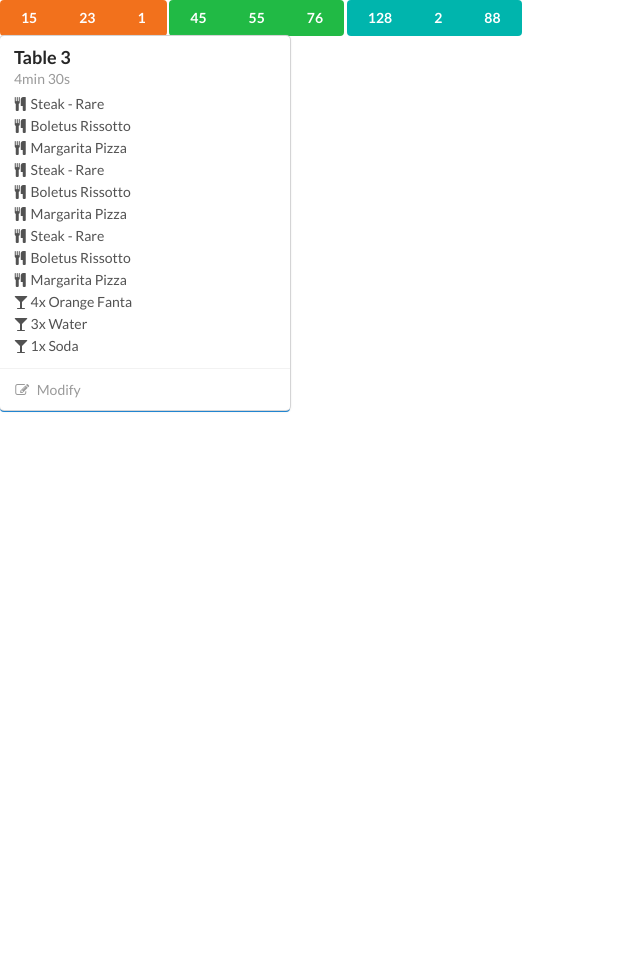
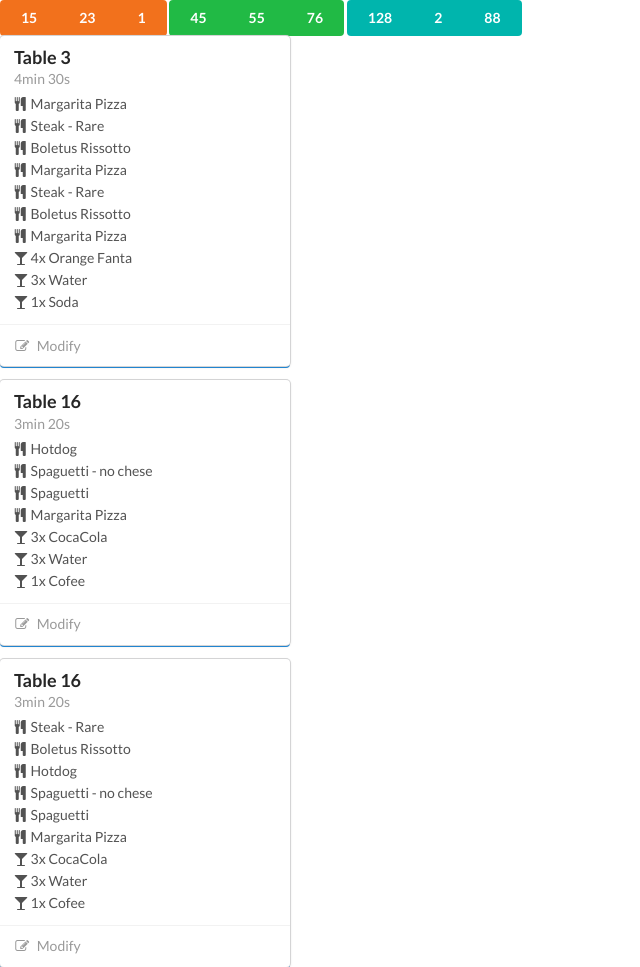
Before and after one commit to lewismazzei/SmoothServe, a plain HTML site: page index.html in a window 1280 px wide. Shown: the whole page, without its empty margins (0-640 px from the left). Before the commit the page ends 800 px from the top, so only its background shows below. Drawn offline with nearby package versions, Linux system fonts and the light colour scheme; no server answers; files whose address does not match are found by name.

Commit message:
Added cards

```diff
--- a/index.html
+++ b/index.html
@@ -1,5 +1,6 @@
 <!DOCTYPE html>
 <html lang="en">
+
 <head>
   <meta charset="UTF-8">
   <meta name="viewport" content="width=device-width, initial-scale=1.0">
@@ -8,6 +9,7 @@
   <link rel="stylesheet" type="text/css" href="semantic/semantic.min.css">
   <title>SmoothServe</title>
 </head>
+
 <body>
 
   <div class="resume" id="resume">
@@ -37,8 +39,6 @@
         <div class="meta">4min 30s</div>
         <div class="description">
           <div class="ui list">
-                        <div class="item"><i class="food icon"></i>Steak - Rare</div>
-                        <div class="item"><i class="food icon"></i>Boletus Rissotto</div>
             <div class="item"><i class="food icon"></i>Margarita Pizza</div>
             <div class="item"><i class="food icon"></i>Steak - Rare</div>
             <div class="item"><i class="food icon"></i>Boletus Rissotto</div>
@@ -56,16 +56,60 @@
         <i class="edit icon"></i>
         Modify
       </div>
+
+      </div>
+      <div class="ui card blue" id="order-2">
+        <div class="content">
+          <div class="header">Table 16</div>
+          <div class="meta">3min 20s</div>
+          <div class="description">
+            <div class="ui list">
+              <div class="item"><i class="food icon"></i>Hotdog</div>
+              <div class="item"><i class="food icon"></i>Spaguetti - no chese</div>
+              <div class="item"><i class="food icon"></i>Spaguetti</div>
+              <div class="item"><i class="food icon"></i>Margarita Pizza</div>
+              <div class="item"><i class="cocktail icon"></i>3x CocaCola</div>
+              <div class="item"><i class="cocktail icon"></i>3x Water</div>
+              <div class="item"><i class="cocktail icon"></i>1x Cofee</div>
+            </div>
+          </div>
+        </div>
+        <div class="extra content">
+          <i class="edit icon"></i>
+          Modify
+        </div>
       </div>
 
+    </div>
+    <div class="ui card blue" id="order-2">
+      <div class="content">
+        <div class="header">Table 16</div>
+        <div class="meta">3min 20s</div>
+        <div class="description">
+          <div class="ui list">
+            <div class="item"><i class="food icon"></i>Steak - Rare</div>
+            <div class="item"><i class="food icon"></i>Boletus Rissotto</div>
+            <div class="item"><i class="food icon"></i>Hotdog</div>
+            <div class="item"><i class="food icon"></i>Spaguetti - no chese</div>
+            <div class="item"><i class="food icon"></i>Spaguetti</div>
+            <div class="item"><i class="food icon"></i>Margarita Pizza</div>
+            <div class="item"><i class="cocktail icon"></i>3x CocaCola</div>
+            <div class="item"><i class="cocktail icon"></i>3x Water</div>
+            <div class="item"><i class="cocktail icon"></i>1x Cofee</div>
+          </div>
+        </div>
+      </div>
+      <div class="extra content">
+        <i class="edit icon"></i>
+        Modify
+      </div>
+    </div>
 
   </div>
 
 
 
-    <script
-    src="https://code.jquery.com/jquery-3.1.1.min.js"
-    integrity="sha256-hVVnYaiADRTO2PzUGmuLJr8BLUSjGIZsDYGmIJLv2b8="
+  <script src="https://code.jquery.com/jquery-3.1.1.min.js" integrity="sha256-hVVnYaiADRTO2PzUGmuLJr8BLUSjGIZsDYGmIJLv2b8="
     crossorigin="anonymous"></script>
   <script src="semantic/dist/semantic.min.js"></script>
   <script src="https://www.gstatic.com/firebasejs/4.5.1/firebase.js"></script>
@@ -75,4 +119,5 @@
   <script src="https://www.gstatic.com/firebasejs/4.5.0/firebase-firestore.js"></script>
   <script src="db.js"></script>
 </body>
+
 </html>
```
Lines whose indentation alone changed are shown as unchanged.
